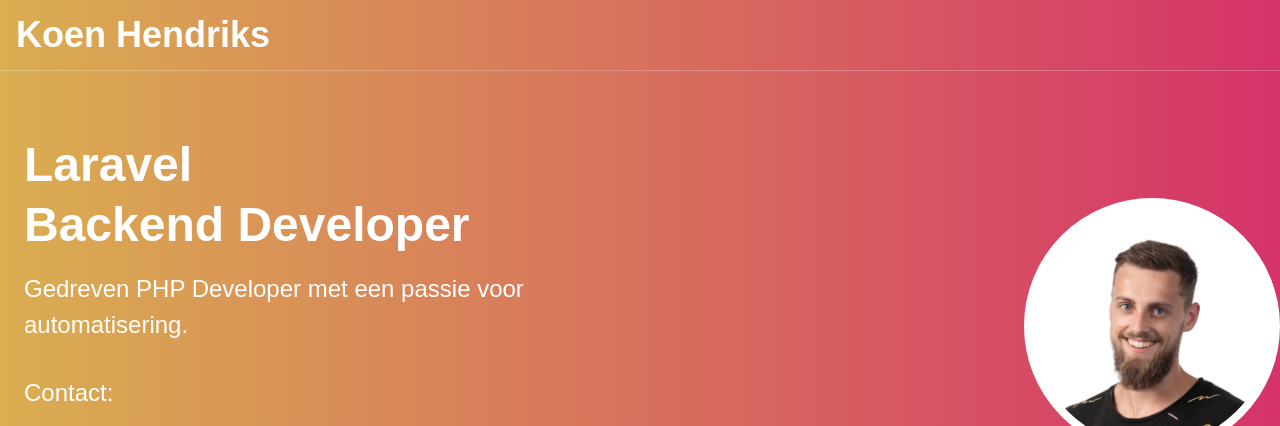
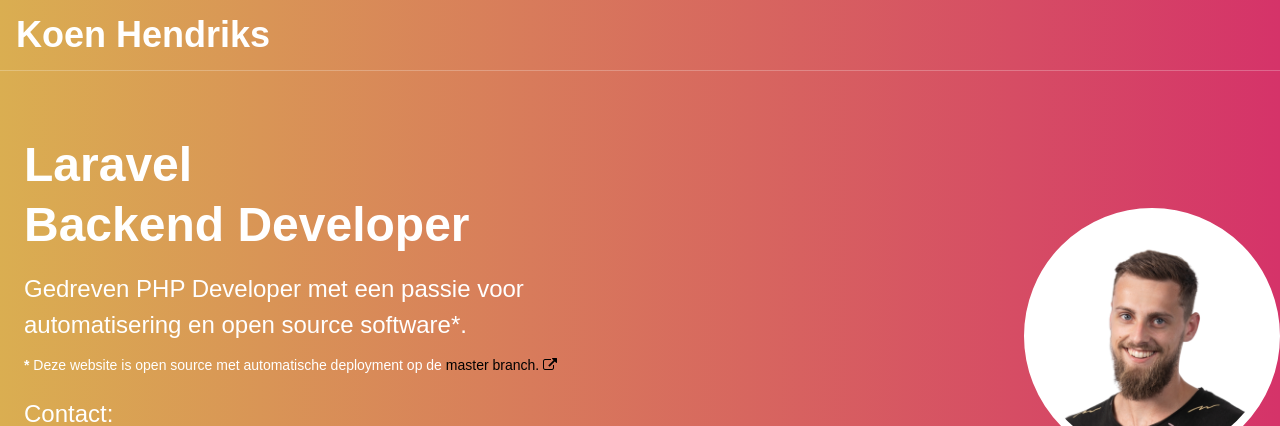
Before and after one commit to koenhendriks/koenhendriks.com, a plain HTML site: page index.html in a window 1280 px wide. Shown: the top 426 px of the page. Drawn offline with Linux system fonts and the light colour scheme.

Commit message:
:sparkles: Introducing open source text in content.

```diff
--- a/index.html
+++ b/index.html
@@ -51,9 +51,18 @@
 	<div class="flex flex-col w-full lg:w-1/2 justify-center items-start pt-12 pb-24 px-6">
 
 		<h1 class="my-4 text-5xl font-bold leading-tight">Laravel <br/> Backend Developer</h1>
-		<p class="leading-normal text-2xl mb-8">
-			Gedreven PHP Developer met een passie voor automatisering.
+        <p class="leading-normal text-2xl mb-3">
+            Gedreven PHP Developer met een passie voor automatisering en open source software*.
 		</p>
+
+        <p class="mb-5 text-sm">
+            <strong>*</strong>
+            Deze website is open source met automatische deployment op de
+            <a class="text-black hover:text-white" href="https://github.com/koenhendriks/koenhendriks.com/"
+               target="_blank">
+                master branch. <span class="fa fa-external-link"></span>
+            </a>
+        </p>
 
         <p class="leading-normal text-2xl mb-6  md:block lg:block xl:block">Contact:</p>
 
@@ -84,7 +93,7 @@
 				</a>
 			</li>
 		</ul>
-	</div>
+    </div>
 	<!--Right Col-->
     <div class="w-full lg:w-1/2 lg:py-6 text-center">
 		<img class="w-2/5 z-50 rounded-full border-white border-8 bg-white float-right " src="me.png" alt="Koen Hendriks">
```
